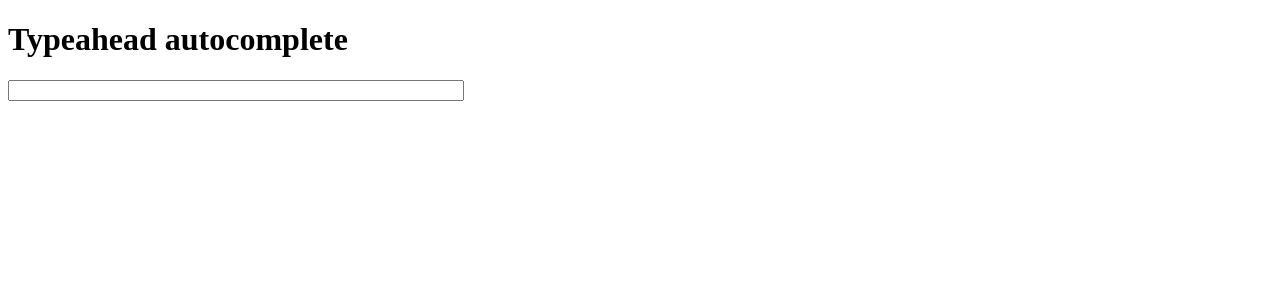
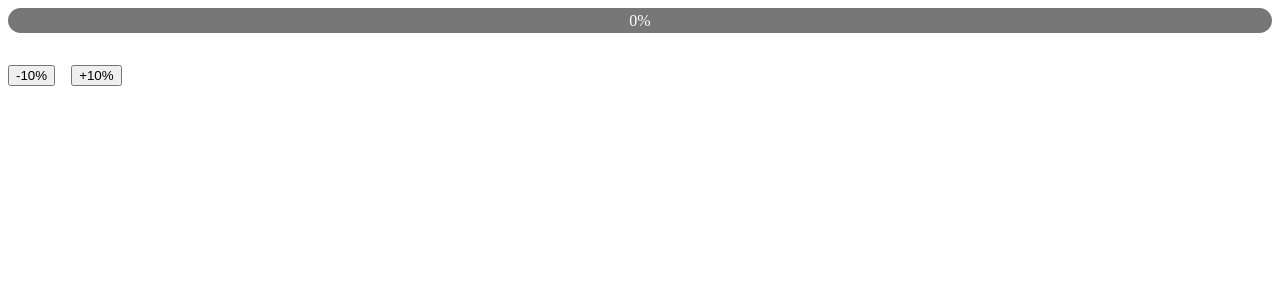
Before and after one commit to pseudoamit/machine-coding-ui, a React (Create React App) app: page / in a window 1280 px wide. Shown: the top 300 px of the page. Built offline with nearby package versions, Linux system fonts and the light colour scheme.

Commit message:
progress bar

```diff
--- a/src/App.js
+++ b/src/App.js
@@ -7,6 +7,7 @@ import VsCodeFileStructure from "./lld/vsCodeStructure/VsCodeFileStructure";
 import { vsCodeMockStructure } from "./mock/vsCode.mock";
 import MultiForm from "./lld/multiTabForm/multi-form";
 import AutoComplete from "./lld/autocomplete/auto-complete";
+import ProgressBar from "./lld/progressBar/progressBar";
 
 function App() {
   const [explorerData, setExplorerData] = useState(vsCodeMockStructure);
@@ -26,7 +27,8 @@ function App() {
         handleInsertNode={handleInsertNode}
       /> */}
       {/* <MultiForm /> */}
-      <AutoComplete />
+      {/* <AutoComplete /> */}
+      <ProgressBar />
     </>
   );
 }
--- /dev/null
+++ b/src/lld/progressBar/progressBar.js
@@ -0,0 +1,67 @@
+import React, { useState } from "react";
+
+function ProgressBar() {
+  const [currentValue, setCurrentValue] = useState(0);
+
+  const handleIncrement = () => {
+    if (currentValue === 100) return;
+    setCurrentValue((prev) => prev + 10);
+  };
+
+  const handleDecrement = () => {
+    if (currentValue === 0) return;
+    setCurrentValue((prev) => prev - 10);
+  };
+
+  const getColor = () => {
+    if (currentValue < 40) {
+      return "red";
+    } else if (currentValue >= 40 && currentValue < 80) {
+      return "orange";
+    } else {
+      return "green";
+    }
+  };
+
+  return (
+    <div style={{ display: "flex", flexDirection: "column", gap: "2rem" }}>
+      <div
+        style={{
+          width: "100%",
+          height: "25px",
+          borderRadius: "14px",
+          backgroundColor: "#777",
+          display: "flex",
+          position: "relative",
+        }}
+      >
+        <div
+          id="testBgColor"
+          style={{
+            width: `${currentValue}%`,
+            height: "25px",
+            borderRadius: "14px",
+            backgroundColor: `${getColor()}`,
+            display: "flex",
+          }}
+        ></div>
+        <span
+          style={{
+            margin: "auto",
+            color: "#fff",
+            position: "absolute",
+            top: "50%",
+            left: "50%",
+            transform: "translate(-50%, -50%)",
+          }}
+        >{`${currentValue}%`}</span>
+      </div>
+      <div style={{ display: "flex", gap: "1rem" }}>
+        <button onClick={handleDecrement}>-10%</button>
+        <button onClick={handleIncrement}>+10%</button>
+      </div>
+    </div>
+  );
+}
+
+export default ProgressBar;
```
